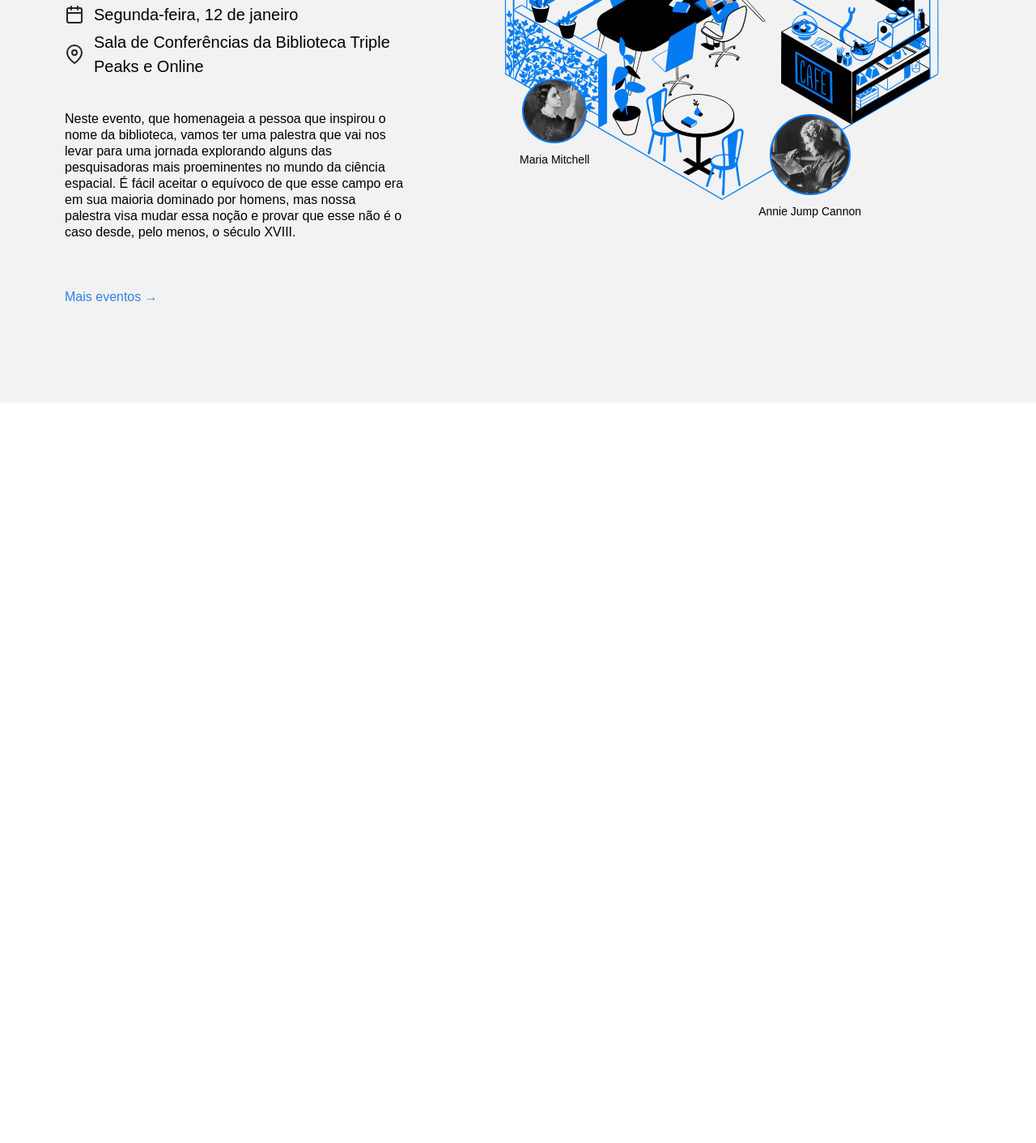
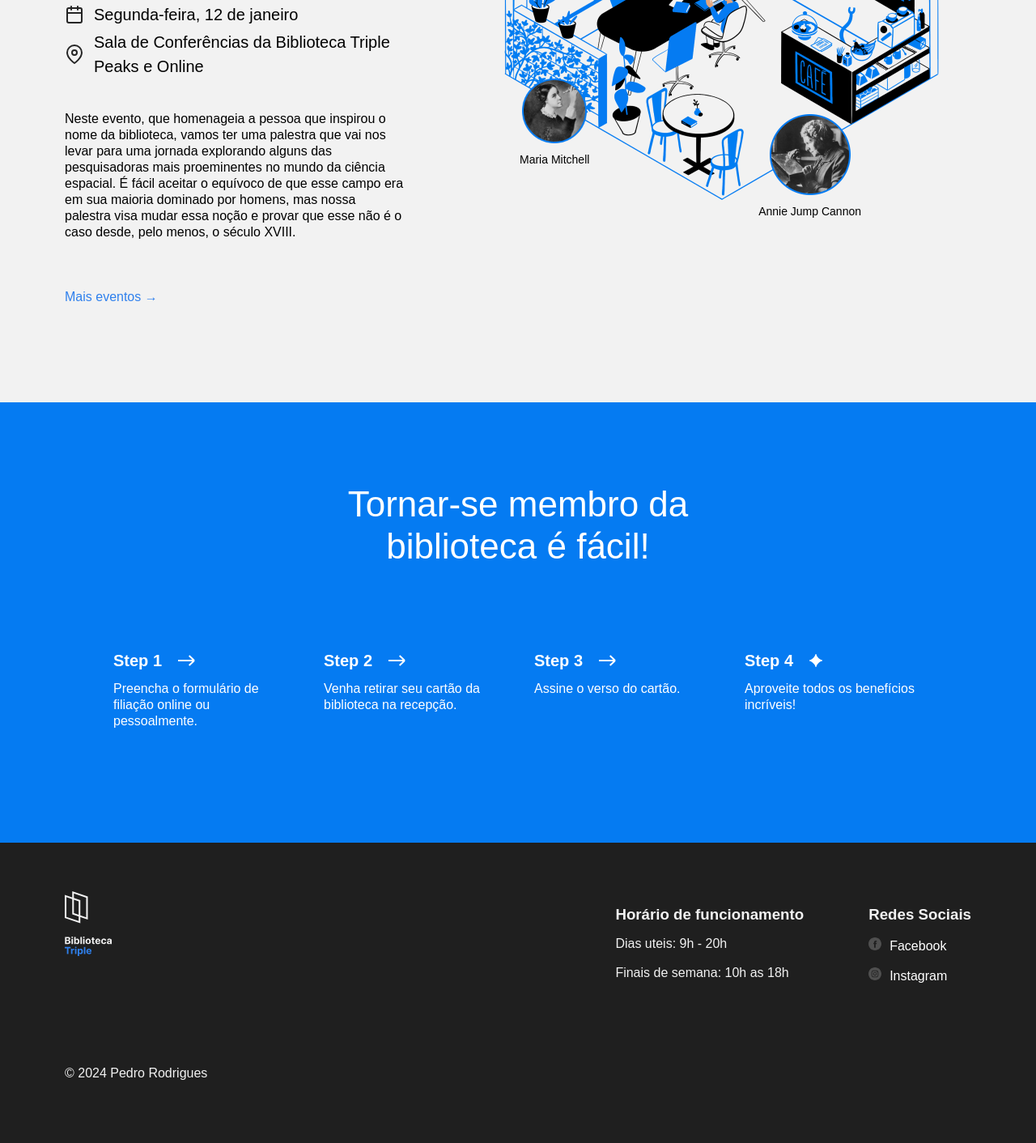
Before and after one commit to phendges7/web_project_library, a plain HTML site: page index.html in a window 1280 px wide. Shown: the part 2493-3905 px from the top of the page at 81% size. Before the commit the page ends 2990 px from the top, so only its background shows below. Drawn offline with Linux system fonts and the light colour scheme.

Commit message:
Add footer and CSS properties

```diff
--- a/index.html
+++ b/index.html
@@ -206,7 +206,107 @@
             </div>
           </div>
         </section>
+        <section class="membership">
+          <h2 class="membership__title">
+            Tornar-se membro da biblioteca é fácil!
+          </h2>
+          <ul class="membership__steps">
+            <li class="step">
+              <h3 class="step__title">
+                Step 1
+                <img
+                  src="./images/icon_step_forward.svg"
+                  alt="icon forward"
+                  class="step__icon"
+                />
+              </h3>
+              <p class="step__description">
+                Preencha o formulário de filiação online ou pessoalmente.
+              </p>
+            </li>
+            <li class="step">
+              <h3 class="step__title">
+                Step 2
+                <img
+                  src="./images/icon_step_forward.svg"
+                  alt="icon forward"
+                  class="step__icon"
+                />
+              </h3>
+              <p class="step__description">
+                Venha retirar seu cartão da biblioteca na recepção.
+              </p>
+            </li>
+            <li class="step">
+              <h3 class="step__title">
+                Step 3
+                <img
+                  src="./images/icon_step_forward.svg"
+                  alt="icon forward"
+                  class="step__icon"
+                />
+              </h3>
+              <p class="step__description">Assine o verso do cartão.</p>
+            </li>
+            <li class="step">
+              <h3 class="step__title">
+                Step 4
+                <img
+                  src="./images/icon_step_finish.svg"
+                  alt="icon finish"
+                  class="step__icon"
+                />
+              </h3>
+              <p class="step__description">
+                Aproveite todos os benefícios incríveis!
+              </p>
+            </li>
+          </ul>
+        </section>
       </main>
+
+      <footer class="footer">
+        <div class="footer__columns">
+          <div class="footer__column">
+            <img
+              src="./images/logo_white.svg"
+              alt="logo"
+              class="footer__logo"
+            />
+          </div>
+          <div class="footer__column_content_hours">
+            <h3 class="footer__column-heading">Horário de funcionamento</h3>
+            <ul class="footer__list">
+              <li class="footer__list-item">Dias uteis: 9h - 20h</li>
+              <li class="footer__list-item">Finais de semana: 10h as 18h</li>
+            </ul>
+          </div>
+          <div class=".footer__column_content_social">
+            <h3>Redes Sociais</h3>
+            <ul class="footer__list">
+              <li class="footer__list-item">
+                <a class="footer__column-link" href="#"
+                  ><img
+                    class="footer__social-icon"
+                    src="./images/facebook_white.svg"
+                    alt="Facebook"
+                  />Facebook</a
+                >
+              </li>
+              <li class="footer__list-item">
+                <a class="footer__column-link" href="#"
+                  ><img
+                    class="footer__social-icon"
+                    src="./images/instagram_white.svg"
+                    alt="Instagram"
+                  />Instagram</a
+                >
+              </li>
+            </ul>
+          </div>
+        </div>
+        <p class="footer__copyright">© 2024 Pedro Rodrigues</p>
+      </footer>
     </div>
   </body>
 </html>
--- a/styles/style.css
+++ b/styles/style.css
@@ -293,3 +293,104 @@
   font-size: 14px;
   margin: 0;
 }
+
+.membership {
+  padding: 100px 0 140px;
+  background-color: #057bf2;
+  color: #ffffff;
+}
+
+.membership__title {
+  max-width: 574px;
+  margin: 0 auto;
+  text-align: center;
+  font-size: 44px;
+  font-weight: 500;
+  line-height: 52px;
+}
+
+.membership__steps {
+  list-style-type: none;
+  padding: 0;
+  margin: 100px 0 0;
+  display: flex;
+  justify-content: center;
+  gap: 40px;
+}
+
+.step {
+  flex-basis: 220px;
+}
+
+.step__title {
+  margin: 0;
+  font-size: 20px;
+  line-height: 30px;
+  font-weight: 700;
+  display: flex;
+  align-items: center;
+}
+
+.step__icon {
+  margin-left: 20px;
+}
+
+.step__description {
+  margin: 10px 0 0;
+}
+
+.footer {
+  box-sizing: border-box;
+  background-color: #1f1f1f;
+  color: #f2f2f2;
+  padding: 60px 80px;
+  max-width: 100%;
+}
+
+.footer__columns {
+  display: flex;
+  justify-content: space-between;
+}
+
+.footer__logo {
+  size: 58px 80px;
+  margin-right: auto;
+}
+
+.footer__column-heading {
+  margin-bottom: 4px;
+}
+
+.footer__column_content_hours {
+  margin-left: auto;
+  margin-right: 80px;
+  padding: 0;
+}
+
+.footer__column_content_social {
+}
+
+.footer__list {
+  /* O código abaixo remove os estilos do navegador padrão para listas */
+  list-style-type: none;
+  padding: 0;
+  margin: 0;
+}
+
+.footer__list-item {
+  margin-top: 16px;
+}
+
+.footer__column-link {
+  color: white;
+  text-decoration: none;
+}
+
+.footer__social-icon {
+  margin-right: 10px;
+  size: 16px 16px;
+}
+
+.footer__copyright {
+  margin-top: 100px;
+}
```
